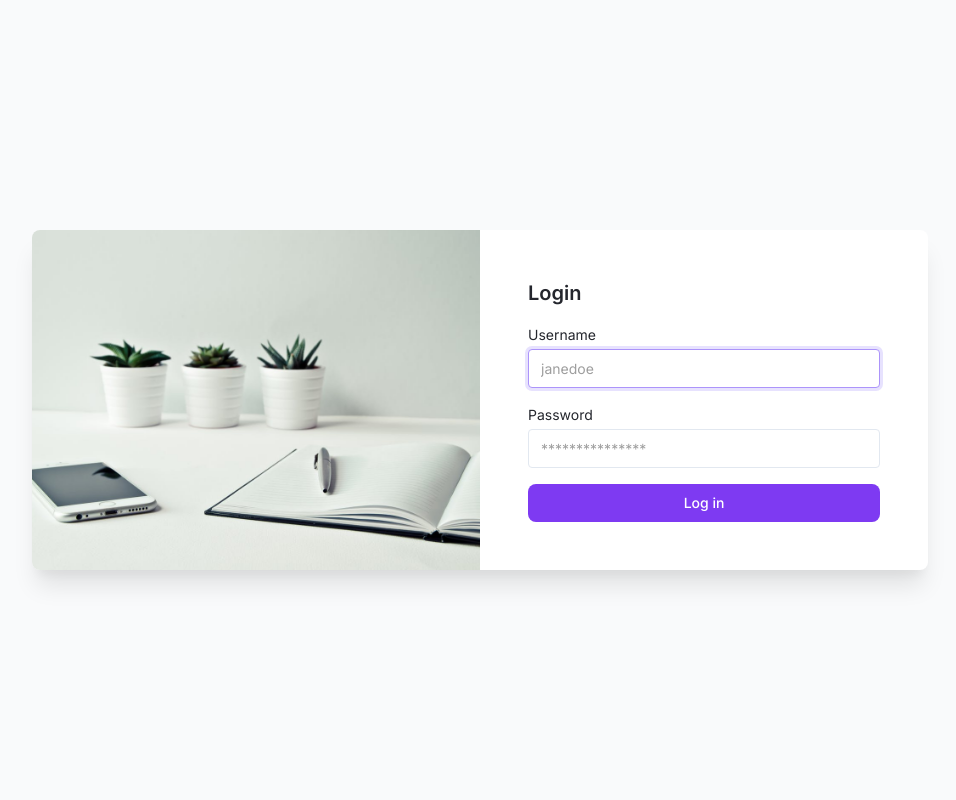
After one commit to andrsbv/django_data_monitor, a Django app: page /login/ in a window 1280 px wide. The commit adds this page. Shown: the whole page, without its empty margins (160-1116 px from the left). Run offline with Django 5.2, Linux system fonts and the light colour scheme.

Commit message:
security
cambios asociados al login y a la gestion de usuarios

```diff
--- a/backend_analytics_server/urls.py
+++ b/backend_analytics_server/urls.py
@@ -1,25 +1,29 @@
-"""
-URL configuration for backend_analytics_server project.
-
-The `urlpatterns` list routes URLs to views. For more information please see:
-    https://docs.djangoproject.com/en/5.2/topics/http/urls/
-Examples:
-Function views
-    1. Add an import:  from my_app import views
-    2. Add a URL to urlpatterns:  path('', views.home, name='home')
-Class-based views
-    1. Add an import:  from other_app.views import Home
-    2. Add a URL to urlpatterns:  path('', Home.as_view(), name='home')
-Including another URLconf
-    1. Import the include() function: from django.urls import include, path
-    2. Add a URL to urlpatterns:  path('blog/', include('blog.urls'))
-"""
+from django.contrib import admin
 from django.urls import path, include
+from django.contrib.auth import views as auth_views
 from django.conf import settings
 from django.conf.urls.static import static
 
 urlpatterns = [
+    path('admin/', admin.site.urls),
+
+    # home del dashboard (protegido con @login_required en la vista)
     path('', include('dashboard.urls')),
+
+    # auth
+    path(
+        'login/',
+        auth_views.LoginView.as_view(
+            template_name='security/login.html',
+            redirect_authenticated_user=False
+        ),
+        name='login'
+    ),
+    path(
+        'logout/',
+        auth_views.LogoutView.as_view(next_page='/login/'),
+        name='logout'
+    ),
 ]
 
 if settings.DEBUG:
--- /dev/null
+++ b/dashboard/templates/security/login.html
@@ -0,0 +1,81 @@
+{% load static %}
+
+<!DOCTYPE html>
+<html :class="{ 'theme-dark': dark }" x-data="data()" lang="en">
+  <head>
+    <meta charset="UTF-8" />
+    <meta name="viewport" content="width=device-width, initial-scale=1.0" />
+    <title>Backend - Login</title>
+
+    <link href="https://fonts.googleapis.com/css2?family=Inter:wght@400;500;600;700;800&display=swap" rel="stylesheet" />
+    <link rel="stylesheet" href="{% static 'css/tailwind.output.css' %}">
+    <script src="https://cdn.jsdelivr.net/gh/alpinejs/alpine@v2.x.x/dist/alpine.min.js" defer></script>
+    <script src="{% static 'js/init-alpine.js' %}"></script>
+  </head>
+  <body>
+    <div class="flex items-center min-h-screen p-6 bg-gray-50 dark:bg-gray-900">
+      <div class="flex-1 h-full max-w-4xl mx-auto overflow-hidden bg-white rounded-lg shadow-xl dark:bg-gray-800">
+        <div class="flex flex-col overflow-y-auto md:flex-row">
+          <div class="h-32 md:h-auto md:w-1/2">
+            <img aria-hidden="true" class="object-cover w-full h-full dark:hidden" src="{% static 'img/login-office.jpeg' %}" alt="Office" />
+            <img aria-hidden="true" class="hidden object-cover w-full h-full dark:block" src="{% static 'img/login-office-dark.jpeg' %}" alt="Office" />
+          </div>
+
+          <div class="flex items-center justify-center p-6 sm:p-12 md:w-1/2">
+            <div class="w-full">
+
+              {# --- ERRORES DE CREDENCIALES --- #}
+              {% if form.non_field_errors %}
+                <div class="mb-4 py-3 px-4 bg-red-100 border-l-4 border-red-500 text-red-700 rounded">
+                  Invalid username or password.
+                </div>
+              {% endif %}
+
+              <!-- Método post y action para el URL (alias 'login') -->
+              <form method="post" action="{% url 'login' %}">
+                {% csrf_token %}
+
+                {# Si viene ?next=/ruta, presérvala #}
+                {% if request.GET.next %}
+                  <input type="hidden" name="next" value="{{ request.GET.next }}">
+                {% endif %}
+
+                <h1 class="mb-4 text-xl font-semibold text-gray-700 dark:text-gray-200">
+                  Login
+                </h1>
+
+                <label class="block text-sm">
+                  <span class="text-gray-700 dark:text-gray-400">Username</span>
+                  <input
+                    name="username"
+                    autocomplete="username"
+                    autofocus
+                    value="{{ form.username.value|default_if_none:'' }}"
+                    class="block w-full mt-1 text-sm dark:border-gray-600 dark:bg-gray-700 focus:border-purple-400 focus:outline-none focus:shadow-outline-purple dark:text-gray-300 dark:focus:shadow-outline-gray form-input"
+                    placeholder="janedoe" />
+                </label>
+
+                <label class="block mt-4 text-sm">
+                  <span class="text-gray-700 dark:text-gray-400">Password</span>
+                  <input
+                    name="password"
+                    type="password"
+                    autocomplete="current-password"
+                    class="block w-full mt-1 text-sm dark:border-gray-600 dark:bg-gray-700 focus:border-purple-400 focus:outline-none focus:shadow-outline-purple dark:text-gray-300 dark:focus:shadow-outline-gray form-input"
+                    placeholder="***************" />
+                </label>
+
+                <button
+                  type="submit"
+                  class="block w-full px-4 py-2 mt-4 text-sm font-medium leading-5 text-center text-white transition-colors duration-150 bg-purple-600 border border-transparent rounded-lg active:bg-purple-600 hover:bg-purple-700 focus:outline-none focus:shadow-outline-purple">
+                  Log in
+                </button>
+              </form>
+
+            </div>
+          </div>
+        </div>
+      </div>
+    </div>
+  </body>
+</html>
--- a/dashboard/views.py
+++ b/dashboard/views.py
@@ -1,7 +1,9 @@
 from django.shortcuts import render
 import requests
 from django.conf import settings
+from django.contrib.auth.decorators import login_required
 
+@login_required
 def index(request):
     response = requests.get(settings.API_URL)
     posts = response.json()
```
Also changed, not shown: backend_analytics_server/settings.py (+10 -0 lines), dashboard/templates/dashboard/partials/header.html (+6 -1 lines).
